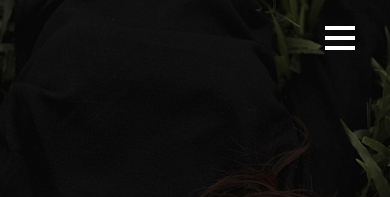
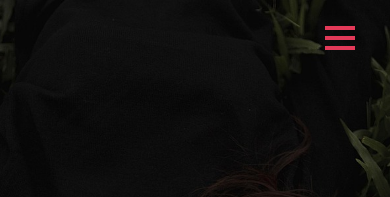
Before and after one commit to 09fix/JJakkung, a React (Vite) app: page / in a window 390 px wide. Shown: the top 197 px of the page. Built offline with nearby package versions, Linux system fonts and the light colour scheme.

Commit message:
Update MainMenu.module.css

```diff
--- a/src/components/menu/MainMenu.module.css
+++ b/src/components/menu/MainMenu.module.css
@@ -194,7 +194,7 @@
     display: block;
     width: 30px;
     height: 4px;
-    background-color: white;
+    background-color: rgb(227, 57, 88);
     margin: 6px 0;
   }
 }
```
